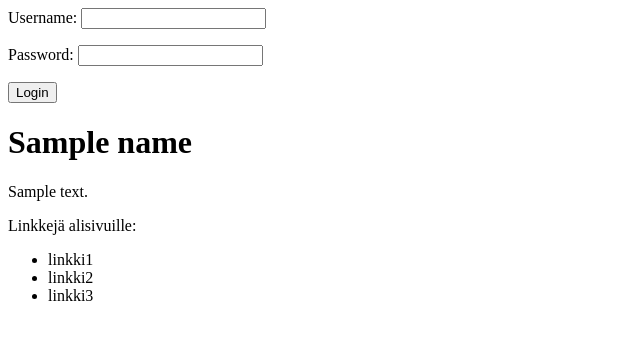
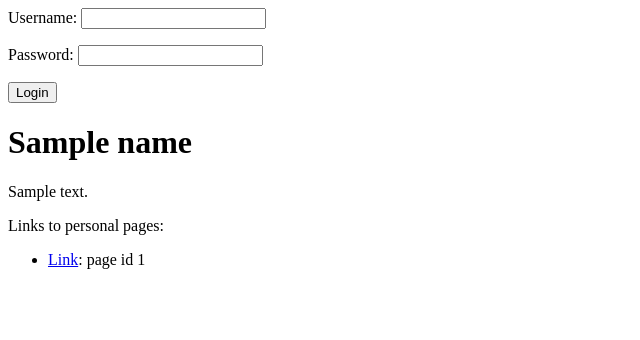
Before and after one commit to tspaanan/resgshowroom, a Flask app: template templates/index.html in a window 1280 px wide. Shown: the top 340 px of the page, without its empty margins (0-640 px from the left). Run offline with Flask 2, Linux system fonts and the light colour scheme; the template is opened without the code that fills it: most values are stand-ins (such as "Sample title", 1, 10 or a date in 2020).

Commit message:
PI can add and change subpages

```diff
--- a/app.py
+++ b/app.py
@@ -18,12 +18,16 @@ def index():
     name = result.fetchone()[0]
     result = db.session.execute("SELECT introduction FROM pages WHERE id=1")
     introductory_text = result.fetchone()[0]
-    #tarkistetaan oikeudet: PI voi muuttaa nimeä
+
+    #checking credentials: PI can change everything
     allow_pi = False
     if check_credentials.is_pi(db, session):
         allow_pi = True
+
+    result = db.session.execute("SELECT id FROM pages WHERE id>2")
+    subpages_id = result.fetchall()
     return render_template("index.html", name=name, introductory_text=introductory_text, \
-                            allow_pi=allow_pi)
+                            allow_pi=allow_pi, subpages_id=subpages_id)
 
 @app.route("/login", methods=["POST"])
 def login():
@@ -57,32 +61,47 @@ def logout():
 @app.route("/change_text", methods=["POST"])
 def change_text():
     if "change_name" in request.form:
+        print("change_name haara valittu")
         allow_pi = check_credentials.is_pi(db, session)
-        return render_template("change_text.html", allow_pi=allow_pi, form="change_name")
+        page_id = request.form["page_id"]
+        print(page_id)
+        return render_template("change_text.html", allow_pi=allow_pi, form="change_name", page_id=page_id)
     elif "change_introduction" in request.form:
         allow_pi = check_credentials.is_pi(db, session)
-        return render_template("change_text.html", allow_pi=allow_pi, form="change_introduction")
+        page_id = request.form["page_id"]
+        return render_template("change_text.html", allow_pi=allow_pi, form="change_introduction", page_id=page_id)
 
 @app.route("/update", methods=["POST"])
 def update():
-    #TODO: credentials checking before updating
+    #TODO: credentials checking before updating, everytime!!!
     if "changed_name" in request.form:
         new_title = request.form["changed_name"]
-        sql = "UPDATE pages SET title=:new_title WHERE id=1"
-        db.session.execute(sql, {"new_title":new_title})
+        page_id = request.form["page_id"]
+        sql = "UPDATE pages SET title=:new_title WHERE id=:page_id"
+        db.session.execute(sql, {"new_title":new_title, "page_id":page_id})
         db.session.commit()
-        return redirect("/")
+        if page_id == 1:
+            return redirect("/")
+        else:
+            return redirect("member_page/" + str(page_id))
     elif "changed_introduction" in request.form:
         new_introduction = request.form["changed_introduction"]
-        sql = "UPDATE pages set introduction=:new_introduction WHERE id=1"
-        db.session.execute(sql, {"new_introduction":new_introduction})
+        page_id = request.form["page_id"]
+        sql = "UPDATE pages SET introduction=:new_introduction WHERE id=:page_id"
+        db.session.execute(sql, {"new_introduction":new_introduction, "page_id":page_id})
         db.session.commit()
+        if page_id == 1:
+            return redirect("/")
+        else:
+            return redirect("member_page/" + str(page_id))
         return redirect("/")
     elif "new_name" in request.form:
         new_name = request.form["new_name"]
-        sql = "INSERT INTO pages (title) VALUES (:new_name)"
-        db.session.execute(sql, {"new_name":new_name})
+        new_introduction = request.form["new_introduction"]
+        sql = "INSERT INTO pages (title,introduction) VALUES (:new_name,:new_introduction)"
+        db.session.execute(sql, {"new_name":new_name,"new_introduction":new_introduction})
         db.session.commit()
+
         #TODO: redirect to newly created page instead of root
         return redirect("/")
 
@@ -91,3 +110,20 @@ def new_page():
     #TODO: credentials checking before access
     #if personal page already exists, redirect there
     return render_template("new_page.html")
+
+@app.route("/member_page/<int:page_id>")
+def member_page(page_id):
+    sql = "SELECT title FROM pages WHERE id=:page_id"
+    result = db.session.execute(sql, {"page_id":page_id})
+    name = result.fetchone()[0]
+    sql = "SELECT introduction FROM pages WHERE id=:page_id"
+    result = db.session.execute(sql, {"page_id":page_id})
+    introductory_text = result.fetchone()[0]
+
+    #checking credentials: PI can change everything
+    allow_pi = False
+    if check_credentials.is_pi(db, session):
+        allow_pi = True
+
+    return render_template("member_page.html", name=name, introductory_text=introductory_text, \
+                            allow_pi=allow_pi, page_id=page_id)
--- a/templates/change_text.html
+++ b/templates/change_text.html
@@ -1,13 +1,15 @@
-{% if allow_pi and form == "change_name" %}
+{% if (allow_pi or allow_member) and form == "change_name" %}
 <form action="/update" method="POST">
     Give research group a new name:
     <input type="text" name="changed_name">
+    <input type="hidden" name="page_id" value="{{ page_id }}">
     <input type="submit" value="Change">
 </form>
-{% elif allow_pi and form == "change_introduction" %}
+{% elif (allow_pi or allow_member) and form == "change_introduction" %}
 <form action="/update" method="POST">
     Change the introductory text:
     <textarea name="changed_introduction" rows="20" cols="80"></textarea>
+    <input type="hidden" name="page_id" value="{{ page_id }}">
     <input type="submit" value="Change">
 </form>
 {% else %}
--- a/templates/index.html
+++ b/templates/index.html
@@ -24,11 +24,11 @@
 		<input type="submit" name="change_introduction" value="Change">
 	</form>
 {% endif %}
-<p>Linkkejä alisivuille:
+<p>Links to personal pages:
 	<ul>
-		<li>linkki1</li>
-		<li>linkki2</li>
-		<li>linkki3</li>
+		{% for subpage_id in subpages_id %}
+		<li><a href="/member_page/{{ subpage_id[0] }}">Link</a>: page id {{ subpage_id[0] }}</li>
+		{% endfor %}
 	</ul>
 	{% if allow_pi or allow_member %}
 	<form action="/new_page">
--- a/templates/new_page.html
+++ b/templates/new_page.html
@@ -1,5 +1,9 @@
 <form action="/update" method="POST">
     Give your name:
     <input type="text" name="new_name">
-    <input type="submit" value="Change">
+    <br>
+    Provide new introductory text:
+    <textarea name="new_introduction" rows="20" cols="80"></textarea>
+    <br>
+    <input type="submit" value="Create new personal page">
 </form>
```
Also changed, not shown: templates/member_page.html (added, +24 -0 lines).
